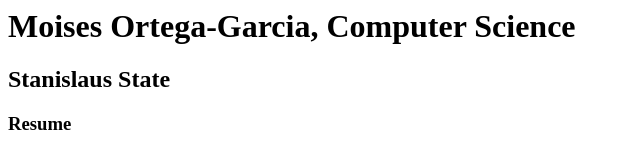
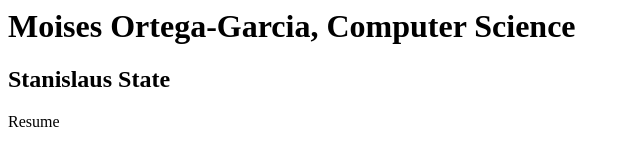
Before and after one commit to moisesortega/moisesortega.github.io, a plain HTML site: page index.html in a window 1280 px wide. Shown: the full height of the page, 0-640 px from the left. Drawn offline with Linux system fonts and the light colour scheme.

Commit message:
Update index.html

```diff
--- a/index.html
+++ b/index.html
@@ -6,6 +6,6 @@
     <body>
         <h1>Moises Ortega-Garcia, Computer Science</h1>
         <h2>Stanislaus State</h2>
-        <h3> Resume </h3>
+        <p> Resume </p>
     </body>
 </html>
```
